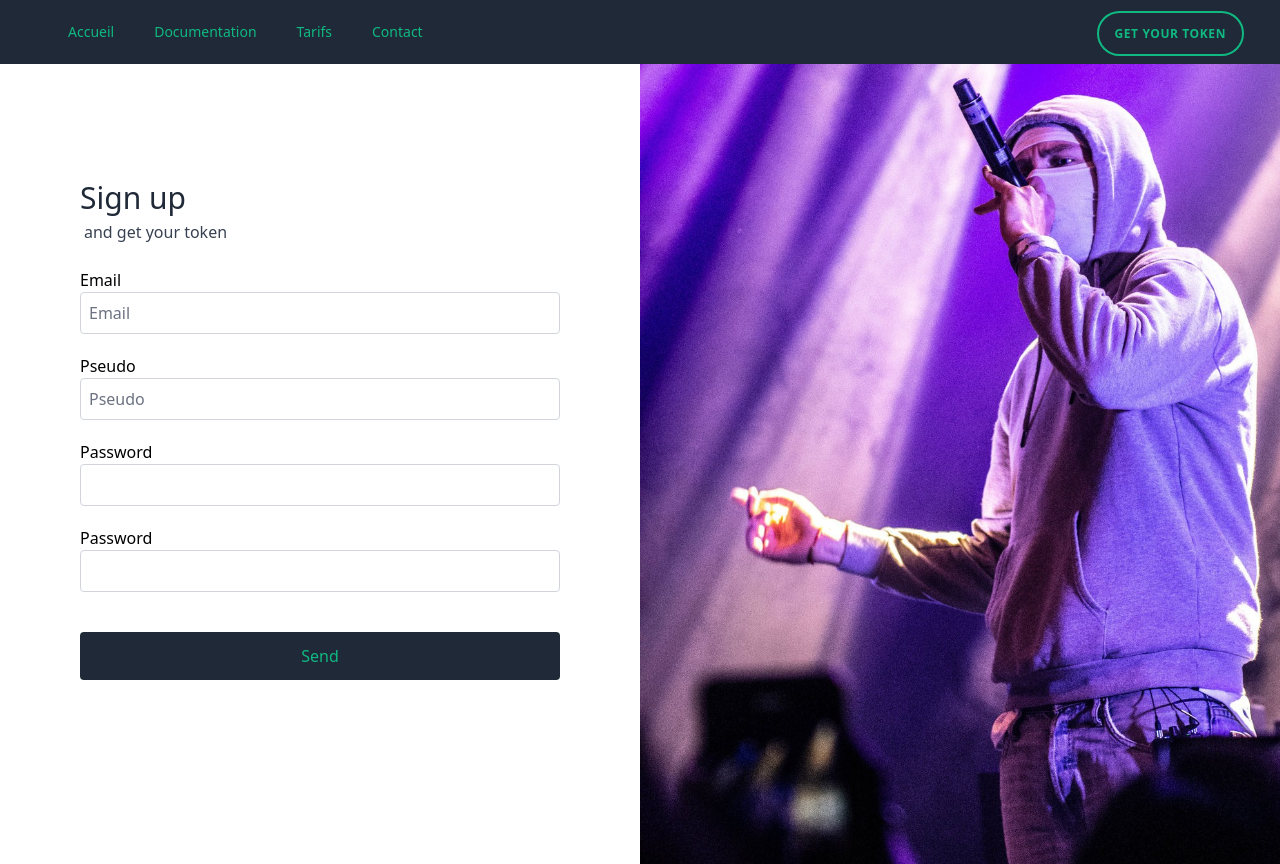
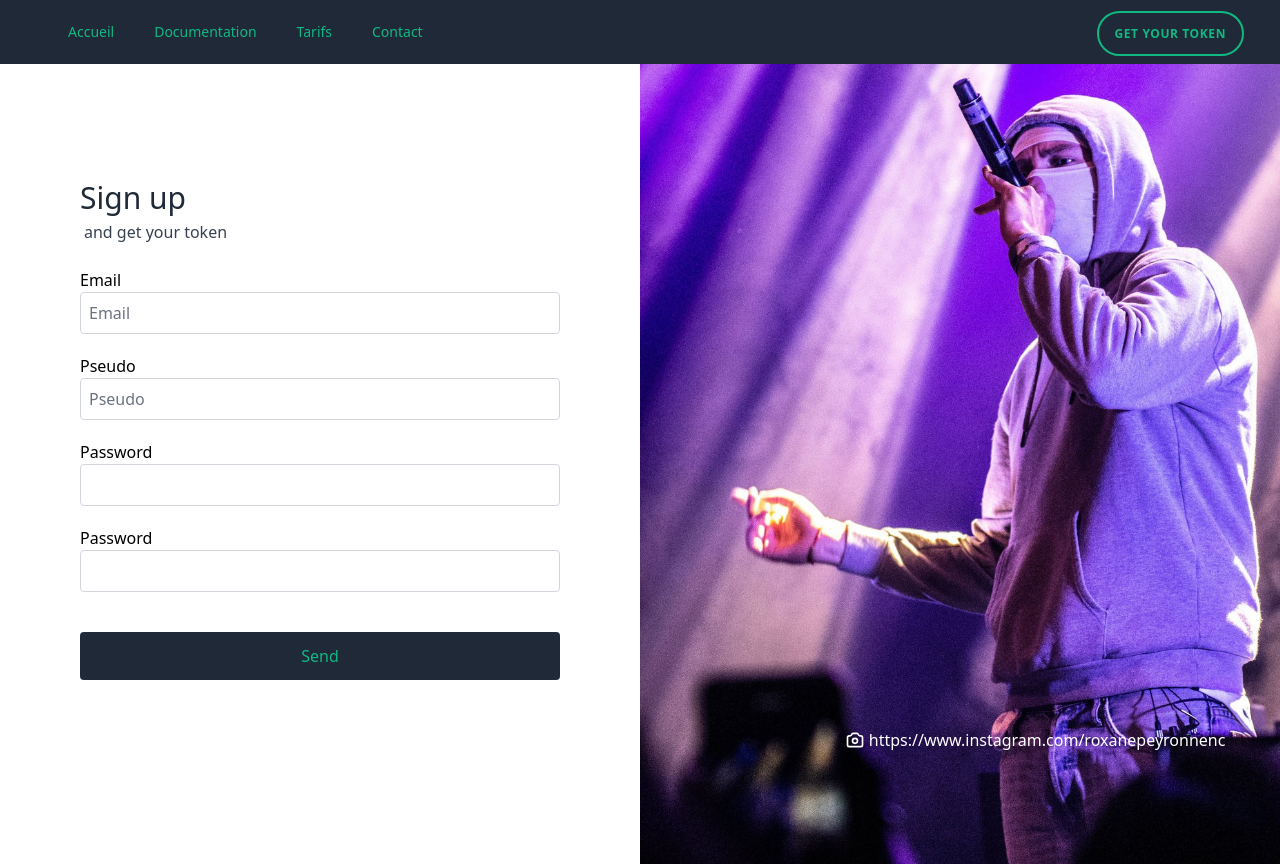
Before and after one commit to siloob/RapData-Ui, an Angular app: page /signup in a window 1280 px wide. Built offline with nearby package versions, Linux system fonts and the light colour scheme; what @tailwindcss/typography would draw is missing.

Commit message:
add credit tag

```diff
--- a/src/app/contact/contact.component.html
+++ b/src/app/contact/contact.component.html
@@ -1,6 +1,14 @@
 <body class="bg-white">
   <div class="flex min-h-screen bg-white">
-    <div class="w-1/2 bg-cover md:block hidden" style="background-image:  url(assets/nepal_vert.jpg)"></div>
+    <div class="w-1/2 bg-cover md:block hidden" style="background-image:  url(assets/lasco_2.jpg)">
+        <div class="py-12 flex items-center justify-center flex-shrink-3 text-white">
+          <svg xmlns="http://www.w3.org/2000/svg" class="h-6 w-6 pr-1" fill="none" viewBox="0 0 24 24" stroke="currentColor">
+            <path stroke-linecap="round" stroke-linejoin="round" stroke-width="2" d="M3 9a2 2 0 012-2h.93a2 2 0 001.664-.89l.812-1.22A2 2 0 0110.07 4h3.86a2 2 0 011.664.89l.812 1.22A2 2 0 0018.07 7H19a2 2 0 012 2v9a2 2 0 01-2 2H5a2 2 0 01-2-2V9z" />
+            <path stroke-linecap="round" stroke-linejoin="round" stroke-width="2" d="M15 13a3 3 0 11-6 0 3 3 0 016 0z" />
+          </svg>
+          <a href="https://www.instagram.com/roxanepeyronnenc">https://www.instagram.com/roxanepeyronnenc</a>
+        </div>
+    </div>
 
     <div class="md:w-1/2 max-w-lg mx-auto my-24 px-4 py-5 shadow-none">
       <div class="text-left p-0 font-sans">
--- a/src/app/signup/signup.component.css
+++ b/src/app/signup/signup.component.css
@@ -0,0 +1,5 @@
+.bottom-tag {
+  position:absolute;
+  bottom:0;
+  left: 66%;
+}
--- a/src/app/signup/signup.component.html
+++ b/src/app/signup/signup.component.html
@@ -44,6 +44,14 @@
       </div>
     </form>
   </div>
-  <div class="w-1/2 bg-cover md:block hidden" style="background-image:  url(assets/nepal_vert.jpg)"></div>
+  <div class="w-1/2 bg-cover md:block hidden" style="background-image:  url(assets/nepal_vert.jpg)">
+    <div class="py-12 flex items-center justify-center flex-shrink-3 text-white bottom-tag">
+      <svg xmlns="http://www.w3.org/2000/svg" class="h-6 w-6 pr-1" fill="none" viewBox="0 0 24 24" stroke="currentColor">
+        <path stroke-linecap="round" stroke-linejoin="round" stroke-width="2" d="M3 9a2 2 0 012-2h.93a2 2 0 001.664-.89l.812-1.22A2 2 0 0110.07 4h3.86a2 2 0 011.664.89l.812 1.22A2 2 0 0018.07 7H19a2 2 0 012 2v9a2 2 0 01-2 2H5a2 2 0 01-2-2V9z" />
+        <path stroke-linecap="round" stroke-linejoin="round" stroke-width="2" d="M15 13a3 3 0 11-6 0 3 3 0 016 0z" />
+      </svg>
+      <a href="https://www.instagram.com/roxanepeyronnenc">https://www.instagram.com/roxanepeyronnenc</a>
+    </div>
+  </div>
 </div>
 </body>
```
Also changed, not shown: src/assets/lasco_2.jpg (added).
